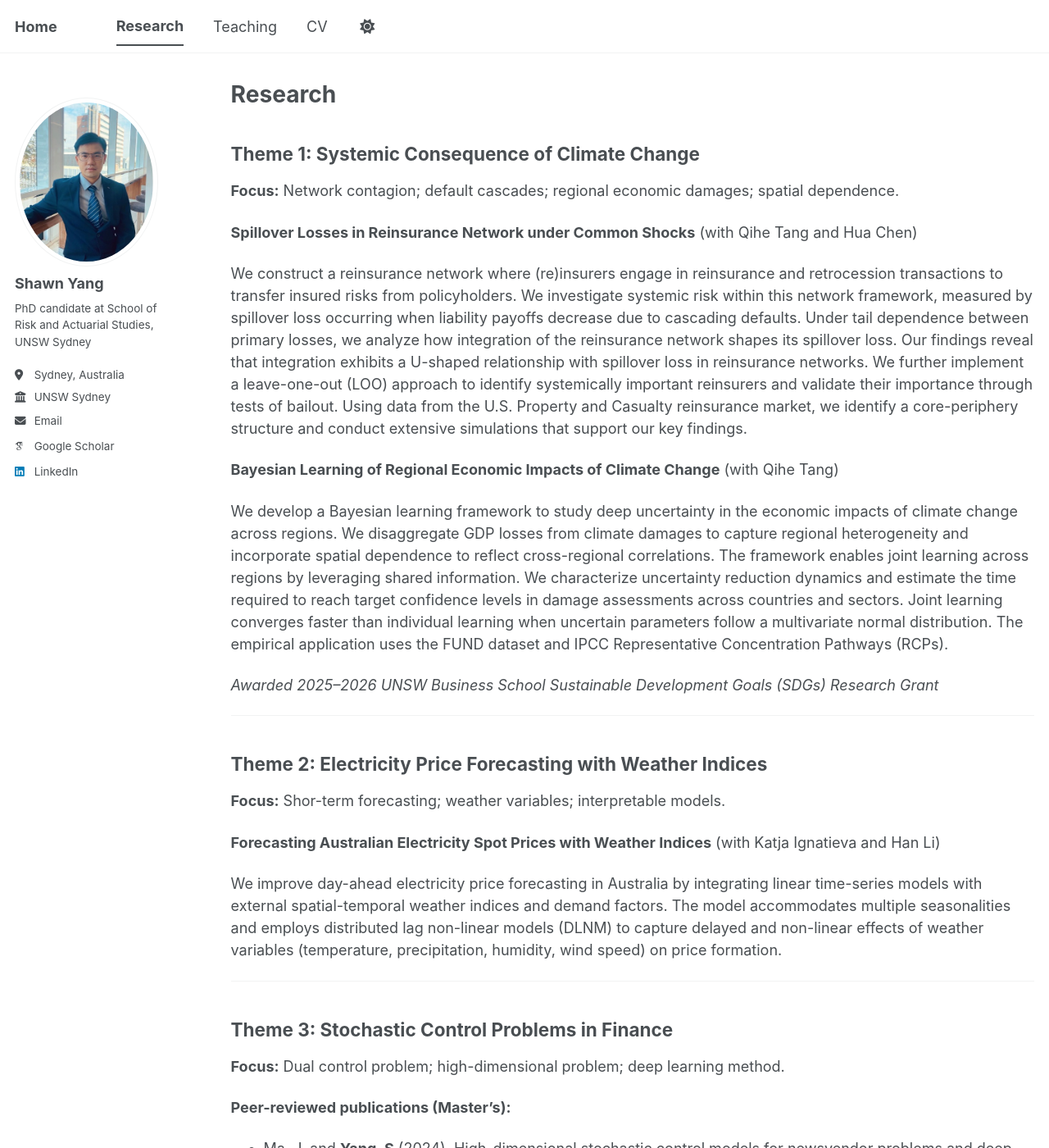
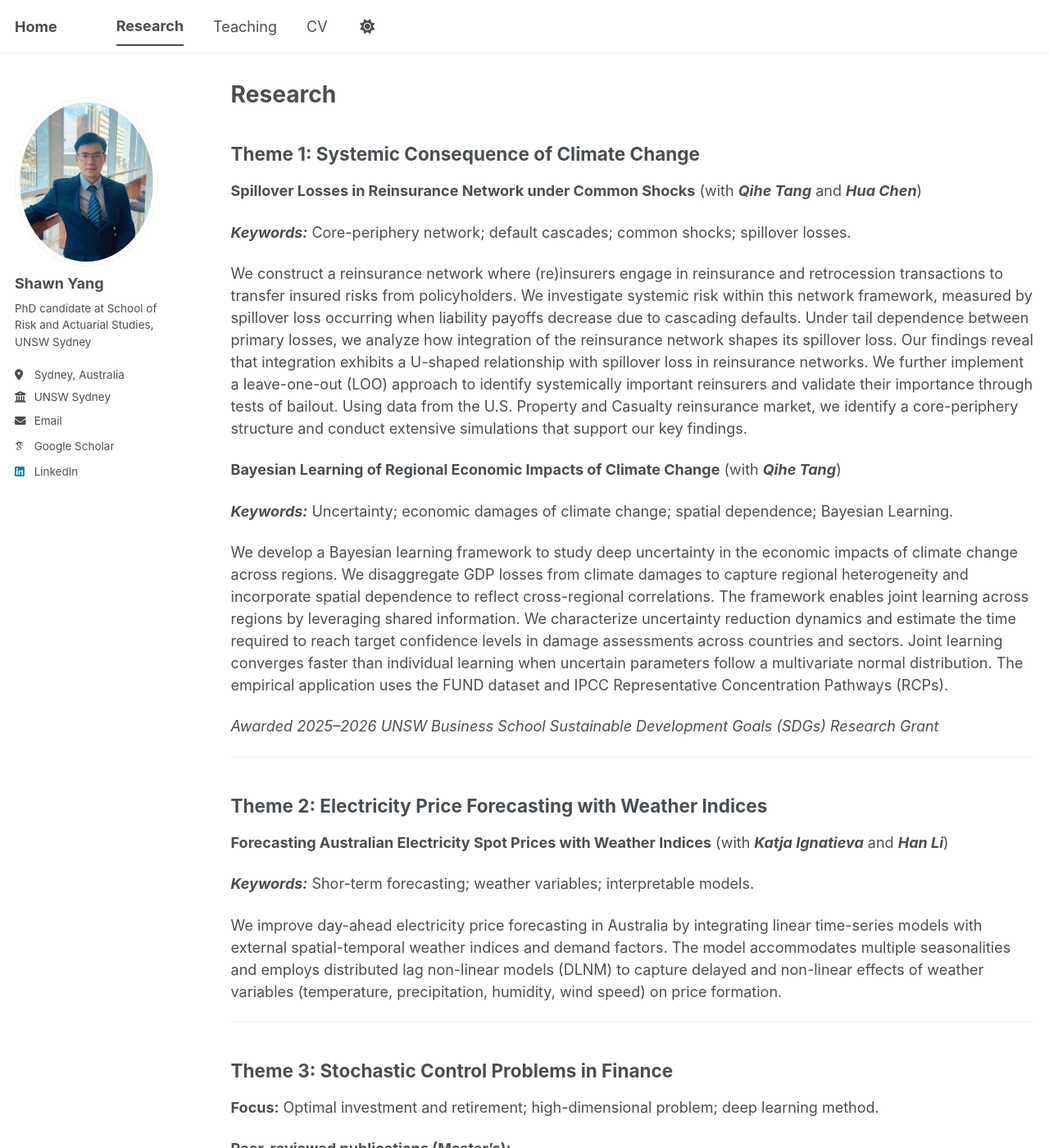
Before and after one commit to Shawnyangbest/Shawnyangbest, a Jekyll site: the page built from _pages/research.md, in a window 1280 px wide and 1400 px high. Shown: the whole window at 82% size. Built offline with Jekyll 4.4.1, drawn with Linux system fonts in a browser that asks for light colours; some web fonts are replaced; a script bundle is joined from its source files by our own code; library files that are not in the unit come from our copies.

Commit message:
Update research.md

```diff
--- a/_pages/research.md
+++ b/_pages/research.md
@@ -6,14 +6,17 @@ author_profile: True
 ---
 
 ## Theme 1: Systemic Consequence of Climate Change
-**Focus:** Network contagion; default cascades; regional economic damages; spatial dependence.
 
-**Spillover Losses in Reinsurance Network under Common Shocks** (with Qihe Tang and Hua Chen)
+**Spillover Losses in Reinsurance Network under Common Shocks** (with ***Qihe Tang*** and ***Hua Chen***)
+
+***Keywords:*** Core-periphery network; default cascades; common shocks; spillover losses.
 
 We construct a reinsurance network where (re)insurers engage in reinsurance and retrocession transactions to transfer insured risks from policyholders. We investigate systemic risk within this network framework, measured by spillover loss occurring when liability
 payoffs decrease due to cascading defaults. Under tail dependence between primary losses, we analyze how integration of the reinsurance network shapes its spillover loss. Our findings reveal that integration exhibits a U-shaped relationship with spillover loss in reinsurance networks. We further implement a leave-one-out (LOO) approach to identify systemically important reinsurers and validate their importance through tests of bailout. Using data from the U.S. Property and Casualty reinsurance market, we identify a core-periphery structure and conduct extensive simulations that support our key findings.
 
-**Bayesian Learning of Regional Economic Impacts of Climate Change** (with Qihe Tang)
+**Bayesian Learning of Regional Economic Impacts of Climate Change** (with ***Qihe Tang***)
+
+***Keywords:*** Uncertainty; economic damages of climate change; spatial dependence; Bayesian Learning.
 
 We develop a Bayesian learning framework to study deep uncertainty in the economic impacts of climate change across regions. We disaggregate GDP losses from climate damages to capture regional heterogeneity and incorporate spatial dependence to reflect cross-regional correlations. The framework enables joint learning across regions by leveraging shared information. We characterize uncertainty reduction dynamics and estimate the time required to reach target confidence levels in damage assessments across countries and sectors. Joint learning converges faster than individual learning when uncertain parameters follow a multivariate normal distribution. The empirical application uses the FUND dataset and IPCC Representative Concentration Pathways (RCPs).
 
@@ -22,16 +25,17 @@ We develop a Bayesian learning framework to study deep uncertainty in the econom
 ---
 
 ## Theme 2: Electricity Price Forecasting with Weather Indices
-**Focus:** Shor-term forecasting; weather variables; interpretable models.
 
-**Forecasting Australian Electricity Spot Prices with Weather Indices** (with Katja Ignatieva and Han Li)
+**Forecasting Australian Electricity Spot Prices with Weather Indices** (with ***Katja Ignatieva*** and ***Han Li***)
+
+***Keywords:*** Shor-term forecasting; weather variables; interpretable models.
 
 We improve day-ahead electricity price forecasting in Australia by integrating linear time-series models with external spatial-temporal weather indices and demand factors. The model accommodates multiple seasonalities and employs distributed lag non-linear models (DLNM) to capture delayed and non-linear effects of weather variables (temperature, precipitation, humidity, wind speed) on price formation.
 
 ---
 
 ## Theme 3: Stochastic Control Problems in Finance
-**Focus:** Dual control problem; high-dimensional problem; deep learning method.
+**Focus:** Optimal investment and retirement; high-dimensional problem; deep learning method.
 
 **Peer-reviewed publications (Master’s):**
 - Ma, J. and **Yang, S** (2024). High-dimensional stochastic control models for newsvendor problems and deep learning resolution. *Annals of Operations Research*, 339, 789–811.
```
